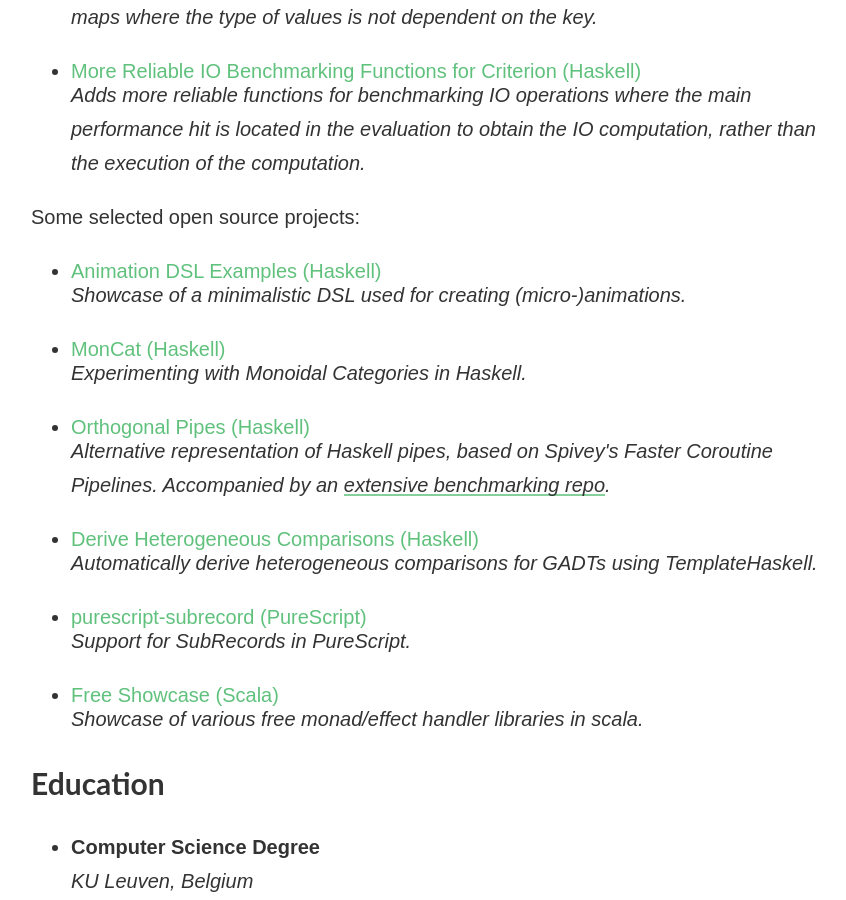
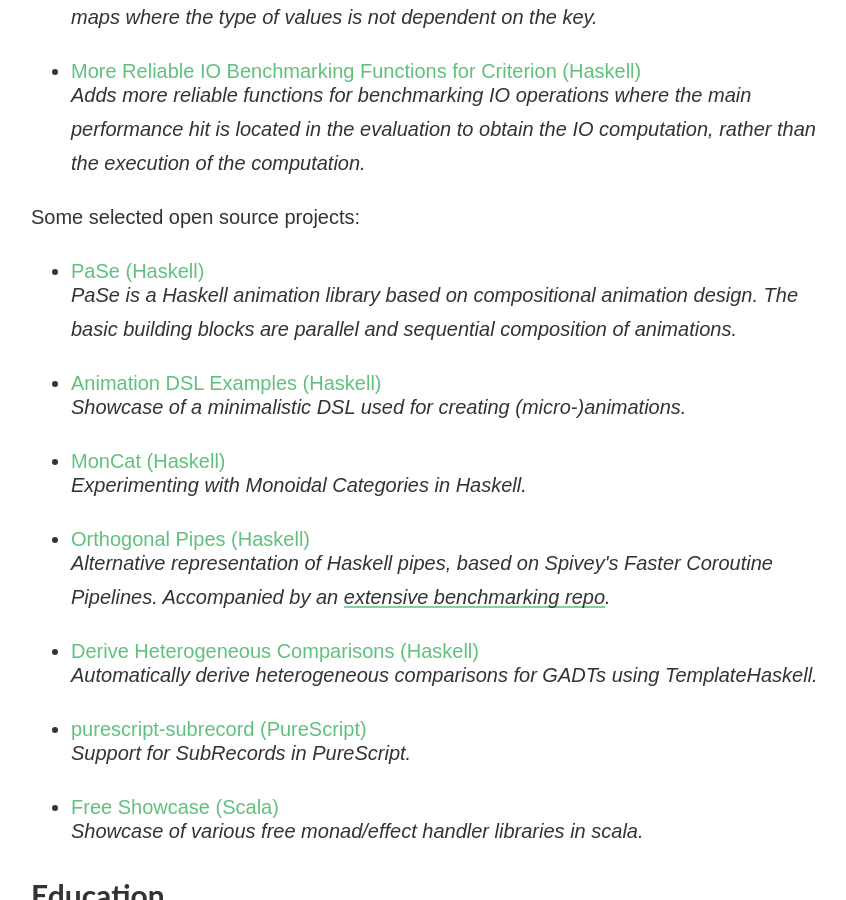
Before and after one commit to rubenpieters/rubenpieters.github.io, a Jekyll site: the page built from resume.html, in a window 1280 px wide and 900 px high, scrolled down 1007 px. Shown: the whole window, without its empty margins (209-1055 px from the left). Built offline with Jekyll 4.4.1, drawn with Linux system fonts in a browser that asks for light colours.

Commit message:
add pase to projects

```diff
--- a/resume.html
+++ b/resume.html
@@ -51,6 +51,10 @@ Some selected open source contributions:
 Some selected open source projects:
 <ul>
   <li>
+    <a href=https://github.com/rubenpieters/PaSe-hs>PaSe (Haskell)</a>
+    <p style="margin-top: -10px"><i>PaSe is a Haskell animation library based on compositional animation design. The basic building blocks are parallel and sequential composition of animations.</i></p>
+  </li>
+  <li>
     <a href=https://github.com/rubenpieters/animation-dsl-examples>Animation DSL Examples (Haskell)</a>
     <p style="margin-top: -10px"><i>Showcase of a minimalistic DSL used for creating (micro-)animations.</i></p>
   </li>
```
